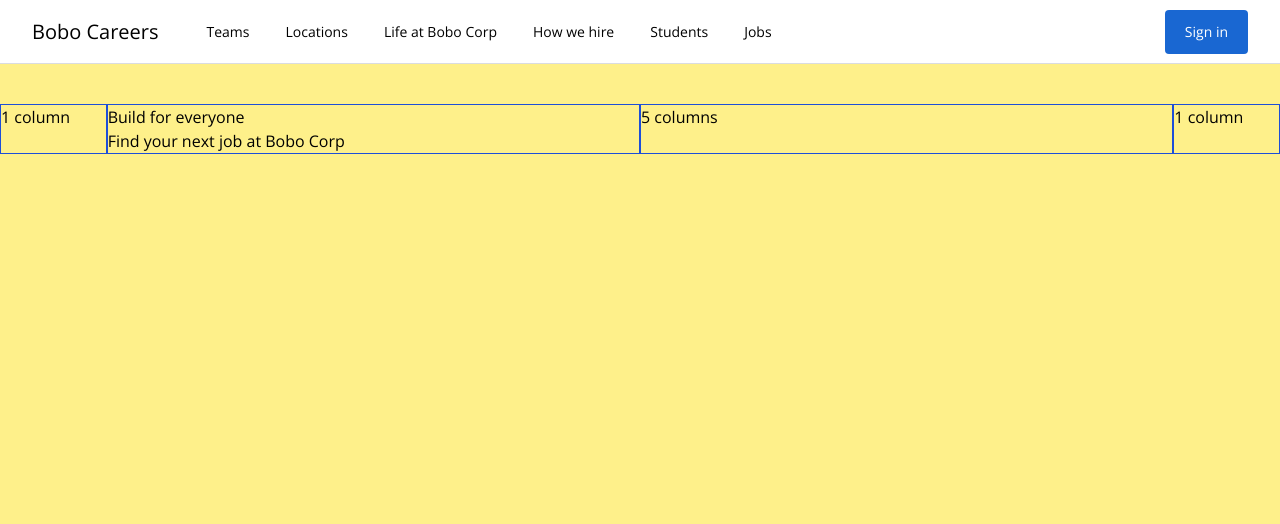
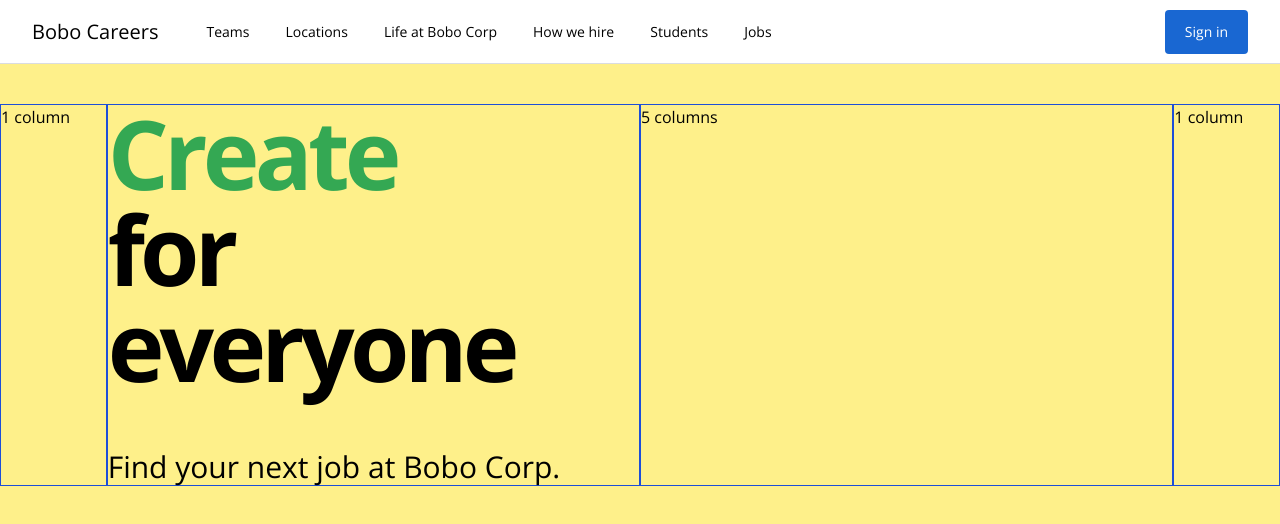
Before and after one commit to theopauw/vue-masterclass-jobsearch, a Vue app: page / in a window 1280 px wide. Shown: the top 524 px of the page. Built offline with nearby package versions, Linux system fonts and the light colour scheme.

Commit message:
made hero text change on timer, styled it

```diff
--- a/src/components/TheHeadline.vue
+++ b/src/components/TheHeadline.vue
@@ -1,7 +1,11 @@
 <template>
   <section>
-    <h1>Build for everyone</h1>
-    <h2>Find your next job at Bobo Corp</h2>
+    <h1 class="mb-14 text-8xl font-bold tracking-tighter">
+      <span :class="actionClasses">{{ action }}</span>
+      <br />
+      for everyone
+    </h1>
+    <h2 class="text-3xl font-light">Find your next job at Bobo Corp.</h2>
   </section>
 </template>
 
@@ -10,11 +14,51 @@
   name: "TheHeadline",
   data() {
     return {
-      sample: "Hello!",
+      action: "Build",
+      interval: null,
     };
   },
+  computed: {
+    actionClasses() {
+      return {
+        build: this.action === "Build",
+        create: this.action === "Create",
+        design: this.action === "Design",
+        code: this.action === "Code",
+      };
+    },
+  },
   created() {
-    console.log("hey I have been create", this.sample);
+    this.changeTitle();
+  },
+  beforeUnmount() {
+    clearInterval(this.interval);
+  },
+  methods: {
+    changeTitle() {
+      this.interval = setInterval(() => {
+        const actions = ["Build", "Create", "Design", "Code"];
+        const currentActionIndex = actions.indexOf(this.action);
+        const nextActionIndex = (currentActionIndex + 1) % 4;
+        const nextAction = actions[nextActionIndex];
+        this.action = nextAction;
+      }, 3000);
+    },
   },
 };
 </script>
+
+<style scoped>
+.build {
+  color: #1a73e8;
+}
+.create {
+  color: #34a853;
+}
+.design {
+  color: #f9ab00;
+}
+.code {
+  color: #d93025;
+}
+</style>
```
